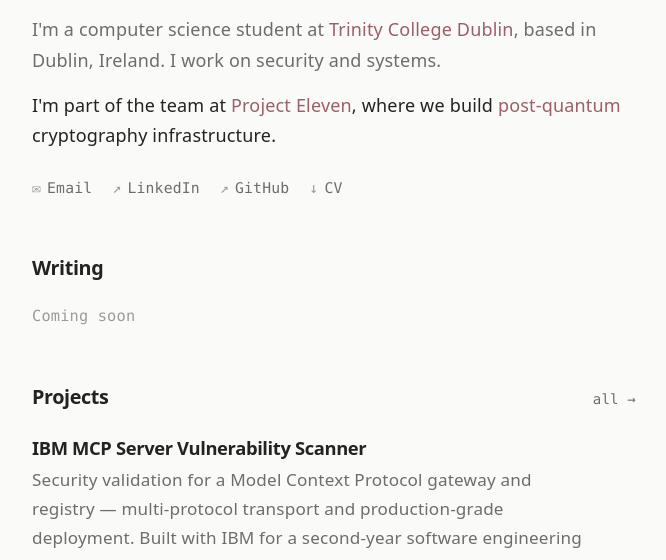
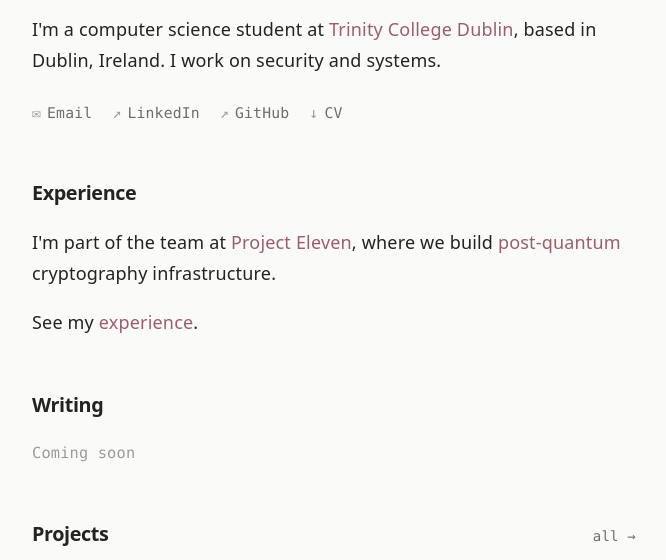
Before and after one commit to fionngavin48/fionngavin48.github.io, an Astro site: page / in a window 1280 px wide. Shown: the part 217-777 px from the top of the page, without its empty margins (306-972 px from the left). Built offline with nearby package versions, Linux system fonts and the light colour scheme; Astro itself is replaced by a stand-in of ours.

Commit message:
Polish home experience section and README
Link section titles, move the Project Eleven line under Experience,
and keep the README intro short.

```diff
--- a/src/pages/index.astro
+++ b/src/pages/index.astro
@@ -15,17 +15,10 @@
 <Base>
   <section class="intro">
     <h1>Fionn Gavin</h1>
-    <p class="lead">
+    <p>
       I'm a computer science student at
       <a class="content-link" href="https://www.tcd.ie/" target="_blank" rel="noopener noreferrer">Trinity College Dublin</a>,
       based in Dublin, Ireland. I work on security and systems.
-    </p>
-    <p>
-      I'm part of the team at
-      <a class="content-link" href="https://www.projecteleven.com" target="_blank" rel="noopener noreferrer">Project&nbsp;Eleven</a>,
-      where we build
-      <a class="content-link" href="https://report.projecteleven.com/" target="_blank" rel="noopener noreferrer">post-quantum</a>
-      cryptography infrastructure.
     </p>
     <div class="links">
       <a href="mailto:fgavin@tcd.ie" data-copy="fgavin@tcd.ie"><span class="arw">✉</span> Email</a>
@@ -37,7 +30,21 @@
 
   <section class="block">
     <div class="section-head">
-      <h2 class="section-title">Writing</h2>
+      <h2 class="section-title"><a href="/about/">Experience</a></h2>
+    </div>
+    <p>
+      I'm part of the team at
+      <a class="content-link" href="https://www.projecteleven.com" target="_blank" rel="noopener noreferrer">Project&nbsp;Eleven</a>,
+      where we build
+      <a class="content-link" href="https://report.projecteleven.com/" target="_blank" rel="noopener noreferrer">post-quantum</a>
+      cryptography infrastructure.
+    </p>
+    <p class="exp-more">See my <a class="content-link" href="/about/">experience</a>.</p>
+  </section>
+
+  <section class="block">
+    <div class="section-head">
+      <h2 class="section-title"><a href="/writing/">Writing</a></h2>
       {recent.length > 0 && <a class="see-all" href="/writing/">all →</a>}
     </div>
     {
@@ -58,7 +65,7 @@
 
   <section class="block">
     <div class="section-head">
-      <h2 class="section-title">Projects</h2>
+      <h2 class="section-title"><a href="/projects/">Projects</a></h2>
       <a class="see-all" href="/projects/">all →</a>
     </div>
     <div class="projects-list">
--- a/src/styles/global.css
+++ b/src/styles/global.css
@@ -109,9 +109,24 @@
   margin-bottom: 22px;
 }
 .section-title { font-size: 1.1rem; }
+.section-title a {
+  color: inherit;
+  transition: color .15s ease;
+}
+.section-title a:hover { color: var(--accent); }
 .block > .lead { margin-top: 14px; max-width: 60ch; }
 .see-all { font-family: var(--font-mono); font-size: .78rem; color: var(--muted); transition: color .15s ease; }
 .see-all:hover { color: var(--accent); }
+
+.exp-more { margin-top: 18px; }
+
+a.company-link {
+  color: var(--text);
+  font-weight: 600;
+  text-decoration: none;
+  transition: color .15s ease;
+}
+a.company-link:hover { color: var(--accent); }
 
 .empty-state {
   font-family: var(--font-mono);
```
Also changed, not shown: README.md.
